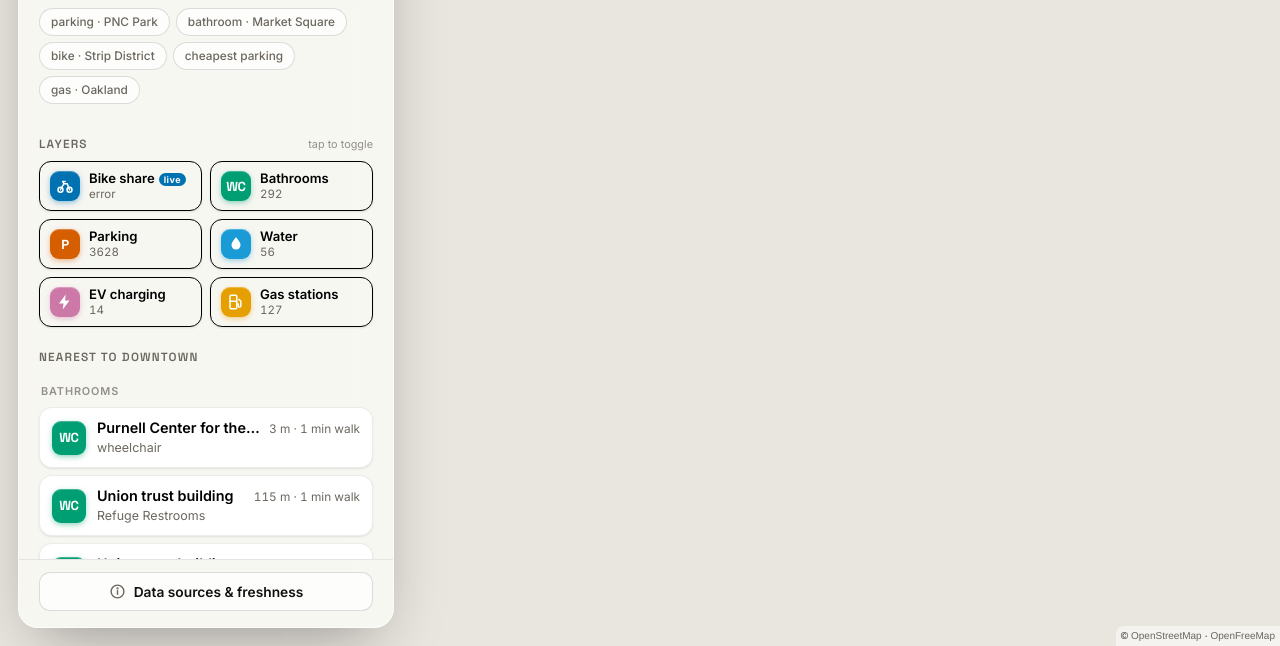
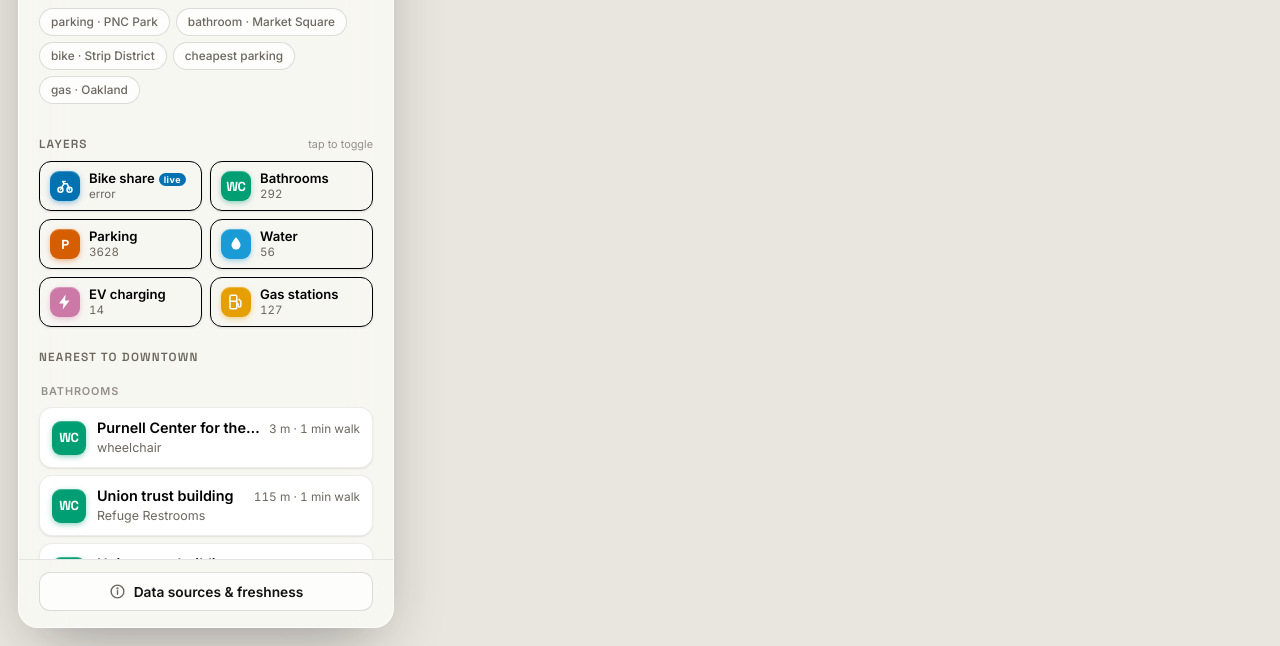
Before and after one commit to GrantVoytovich/pittsburgh-map, a website built with Vite: page index.html in a window 1280 px wide. Shown: the part 154-800 px from the top of the page. Built offline with nearby package versions, Linux system fonts and the light colour scheme; no server answers; files whose address does not match are found by name.

Commit message:
Fix attribution overlapping the side panel
Use compact attribution (collapsible info button) and drop the duplicate
custom credit the OpenFreeMap style already provides, so the data-source
line no longer runs under the panel and gets clipped. Lift the attribution
above the bottom sheet on phones.

Co-Authored-By: Claude Opus 4.8 <noreply@anthropic.com>

```diff
--- a/src/map.js
+++ b/src/map.js
@@ -15,11 +15,11 @@ export function createMap(container) {
     style: STYLE_URL,
     center: CENTER,
     zoom: DEFAULT_ZOOM,
-    attributionControl: {
-      compact: false,
-      customAttribution:
-        '© <a href="https://www.openstreetmap.org/copyright" target="_blank" rel="noopener">OpenStreetMap</a> · <a href="https://openfreemap.org" target="_blank" rel="noopener">OpenFreeMap</a>'
-    }
+    // `compact: true` renders attribution as a small "ⓘ" button that expands on
+    // click, so the credit line never runs under the side panel. The OpenFreeMap
+    // style already credits OpenStreetMap, OpenFreeMap and OpenMapTiles, so we
+    // don't add our own (that was duplicating the credit and lengthening the bar).
+    attributionControl: { compact: true }
   });
   map.addControl(new maplibregl.NavigationControl({ showCompass: false }), 'top-right');
   map.addControl(
--- a/src/style.css
+++ b/src/style.css
@@ -240,6 +240,8 @@ h1, h2, h3 { font-family: 'Space Grotesk', 'Inter', sans-serif; margin: 0; }
   .tagline { display: none; }
   #toast { left: 50%; transform: translateX(-50%) translateY(6px); bottom: calc(74vh + 14px); }
   #toast.show { transform: translateX(-50%) translateY(0); }
+  /* Keep the attribution button visible above the bottom sheet on phones. */
+  .maplibregl-ctrl-bottom-right { bottom: calc(74vh + 6px); }
 }
 
 @media (prefers-reduced-motion: reduce) {
```
